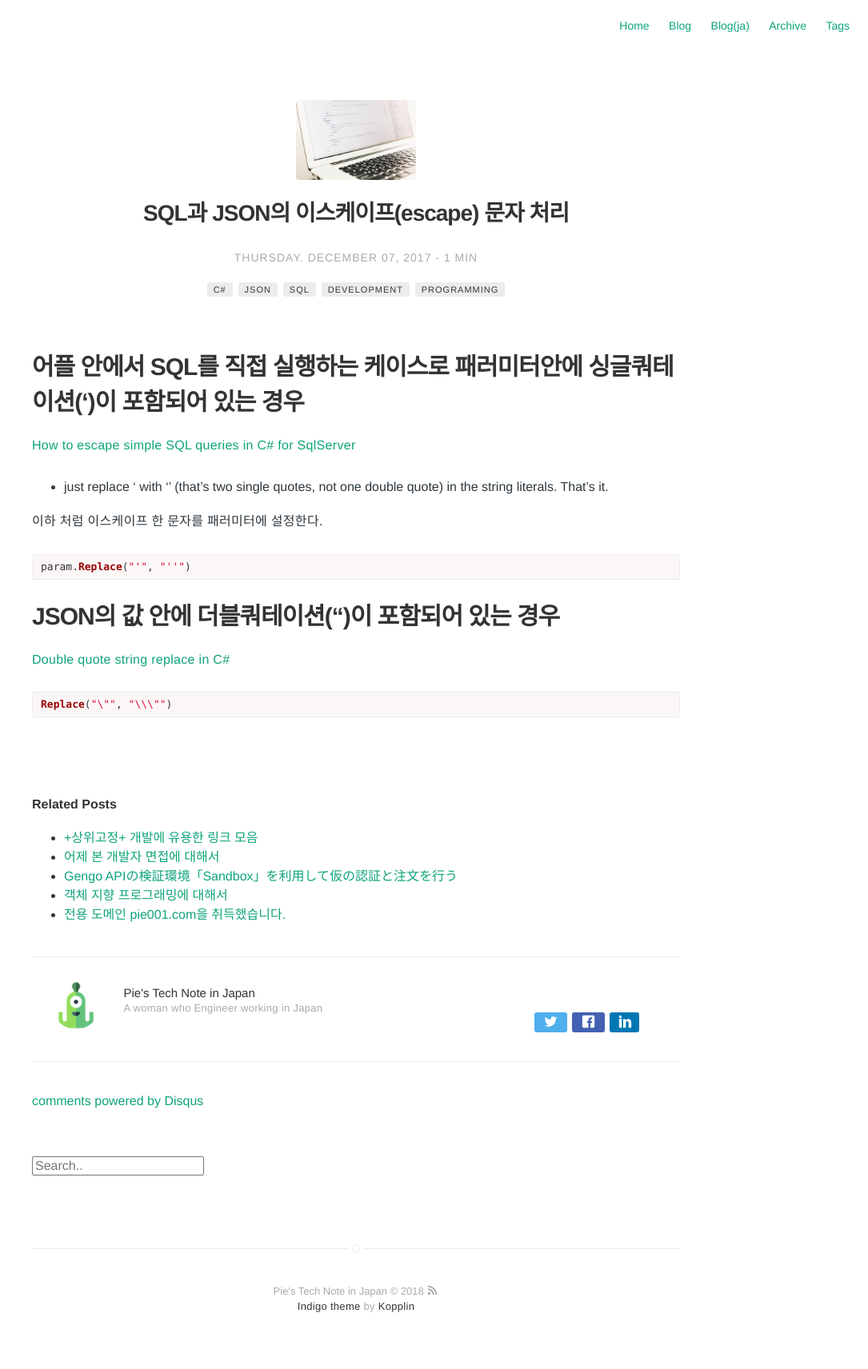
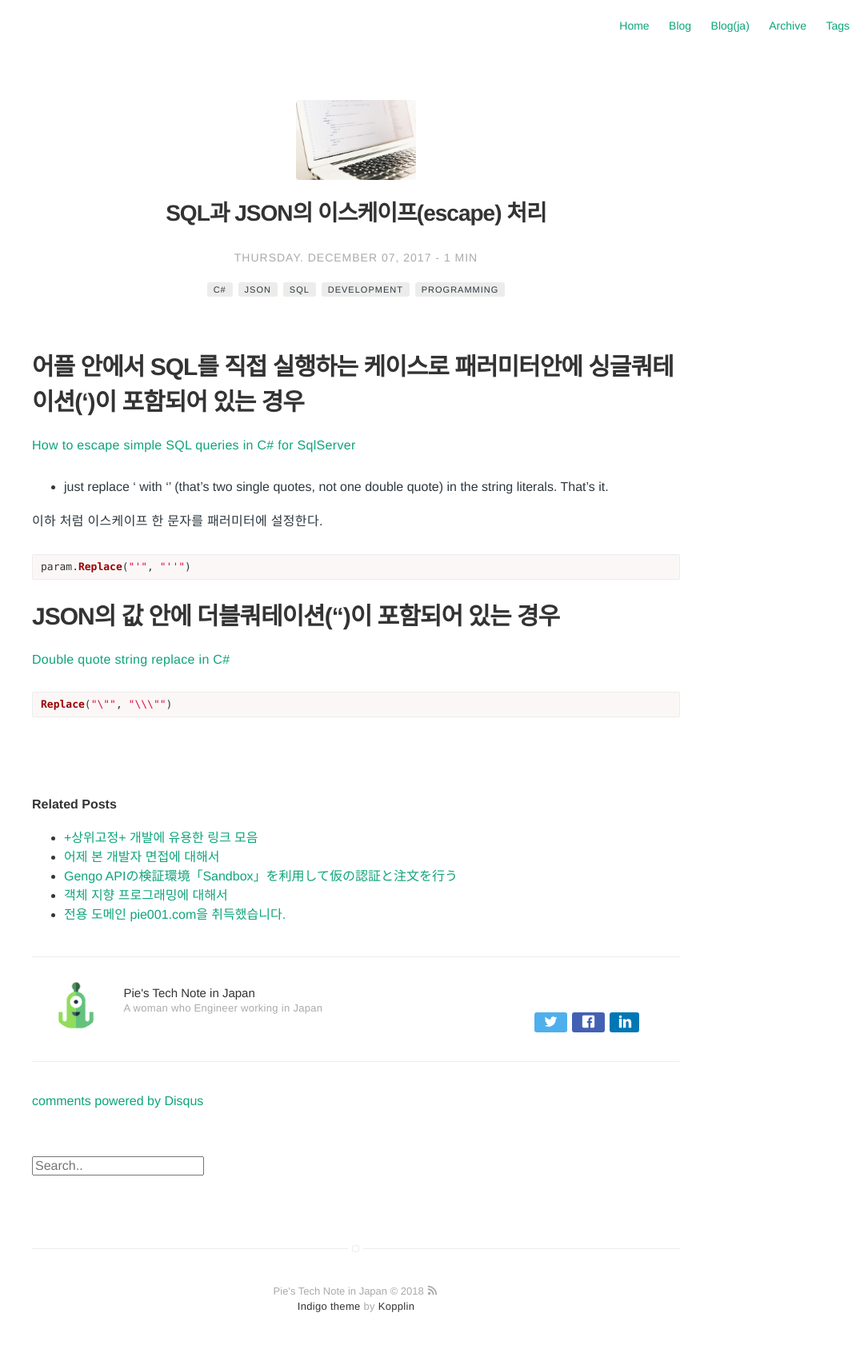
Before and after one commit to Pie001/pie001.github.io, a Jekyll site: the page built from _posts/2017-12-07-0013.md, in a window 1280 px wide. Shown: the whole page at 80% size, without its empty margins (195-1280 px from the left). Built offline with Jekyll 4.4.1, drawn with Linux system fonts in a browser that asks for light colours; comment, search, counter and statistics services are not loaded.

Commit message:
Update 2017-12-07-0013.md

```diff
--- a/_posts/2017-12-07-0013.md
+++ b/_posts/2017-12-07-0013.md
@@ -1,5 +1,5 @@
 ---
-title: SQL과 JSON의 이스케이프(escape) 문자 처리
+title: SQL과 JSON의 이스케이프(escape) 처리
 layout: post
 date: 2017-12-07 16:44
 image: /assets/images/post_header.jpg
@@ -15,7 +15,7 @@ tag:
 - programming
 category: blog
 author: pie
-description: SQL과 JSON의 이스케이프(escape) 문자 처리
+description: SQL과 JSON의 이스케이프(escape) 처리
 ---
 
 # 어플 안에서 SQL를 직접 실행하는 케이스로 패러미터안에 싱글쿼테이션(')이 포함되어 있는 경우
```
